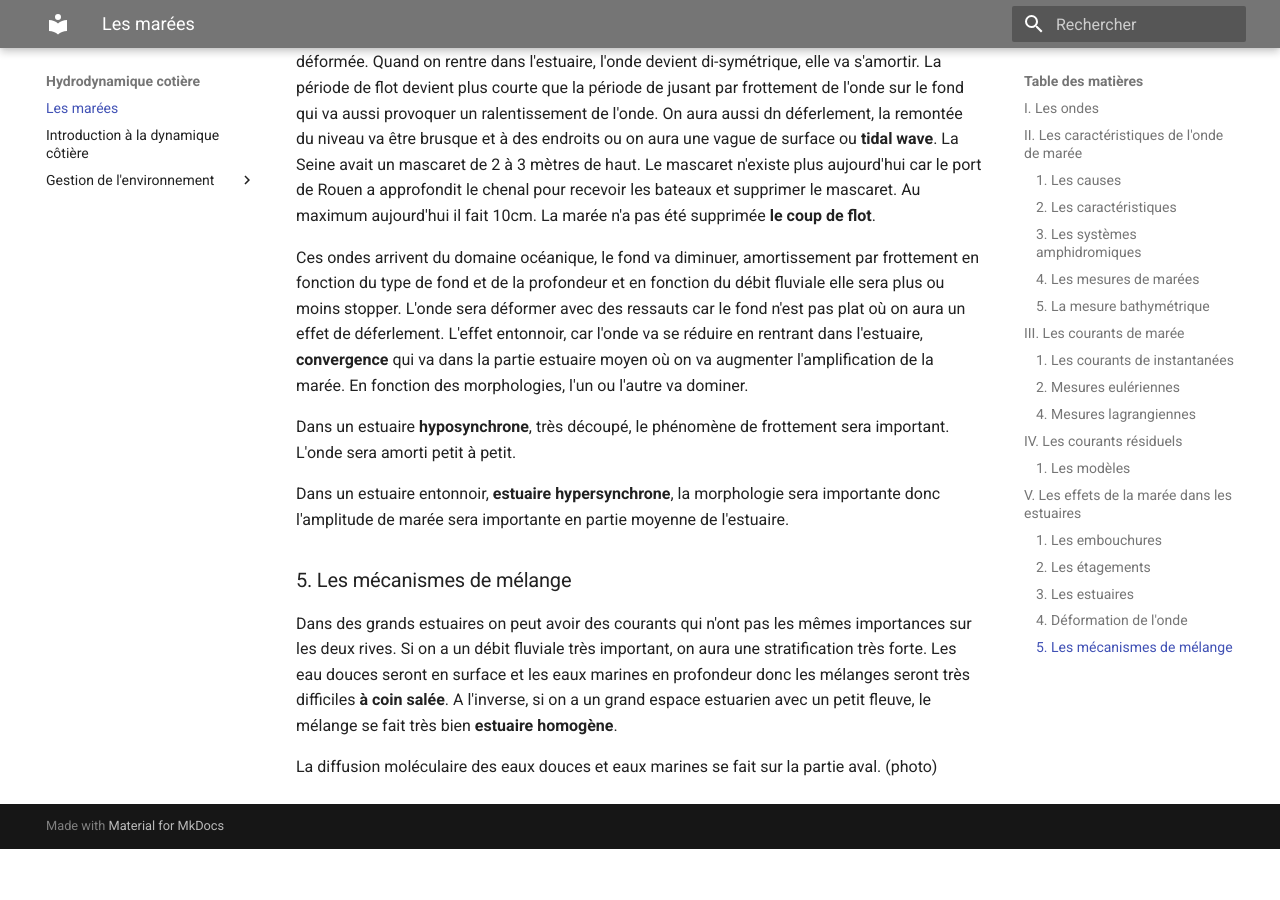
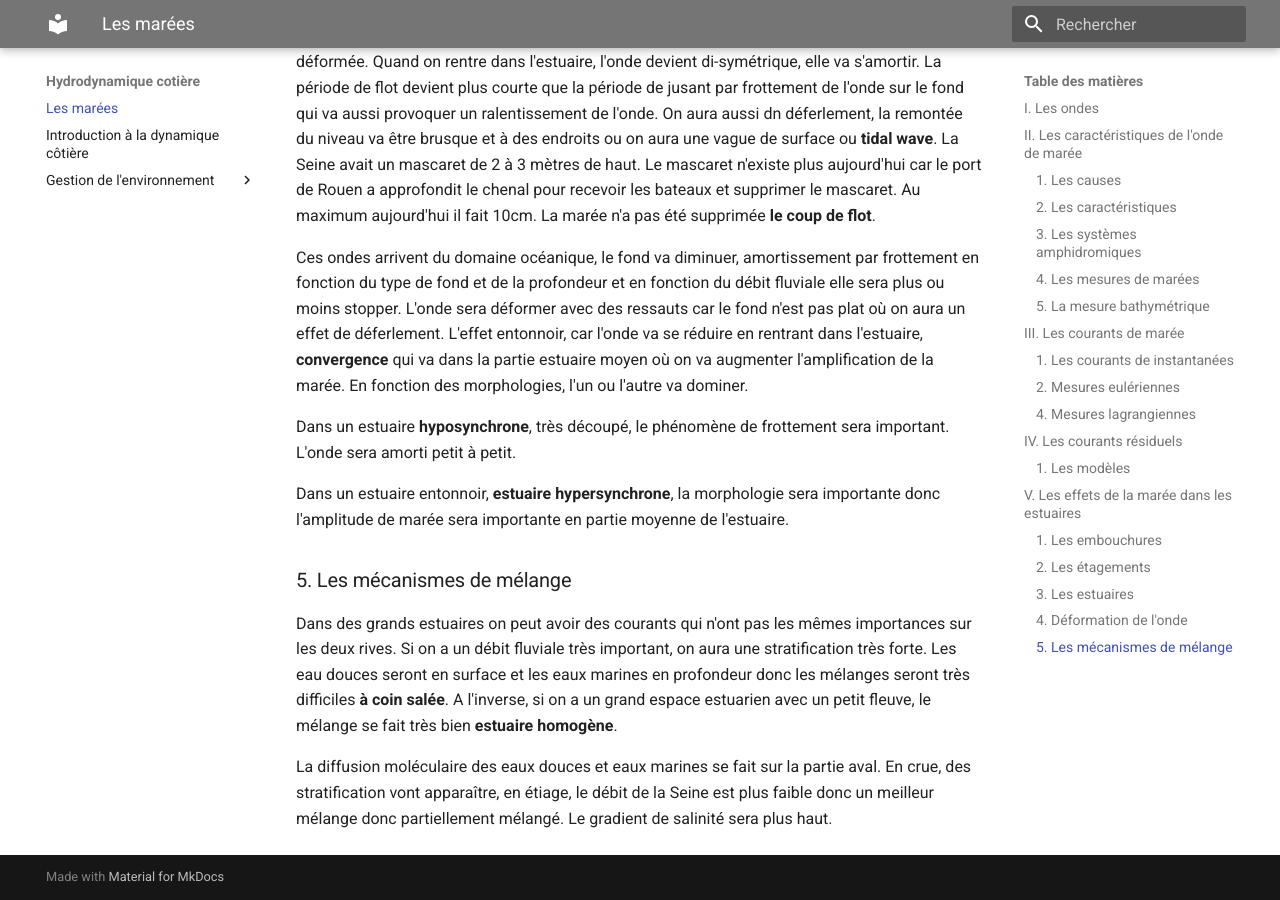
Before and after one commit to Lizeem/L3STcours, an MkDocs documentation site: the page built from Docs/Hydrodynamique cotière/Les marées.md, in a window 1280 px wide and 900 px high, scrolled down 7230 px. Built offline with MkDocs 1.6.1 and Material for MkDocs 9.7.7, drawn with Linux system fonts in a browser that asks for light colours; before the commit the page ends 8079 px from its top, so only the background shows below that.

Commit message:
Update les marées

```diff
--- a/Docs/Hydrodynamique cotière/Les marées.md
+++ b/Docs/Hydrodynamique cotière/Les marées.md
@@ -183,4 +183,4 @@ Dans un estuaire entonnoir, **estuaire hypersynchrone**, la morphologie sera imp
 
 Dans des grands estuaires on peut avoir des courants qui n'ont pas les mêmes importances sur les deux rives. Si on a un débit fluviale très important, on aura une stratification très forte. Les eau douces seront en surface et les eaux marines en profondeur donc les mélanges seront très difficiles **à coin salée**. A l'inverse, si on a un grand espace estuarien avec un petit fleuve, le mélange se fait très bien **estuaire homogène**.
 
-La diffusion moléculaire des eaux douces et eaux marines se fait sur la partie aval. (photo)
+La diffusion moléculaire des eaux douces et eaux marines se fait sur la partie aval. En crue, des stratification vont apparaître, en étiage, le débit de la Seine est plus faible donc un meilleur mélange donc partiellement mélangé. Le gradient de salinité sera plus haut.
```
